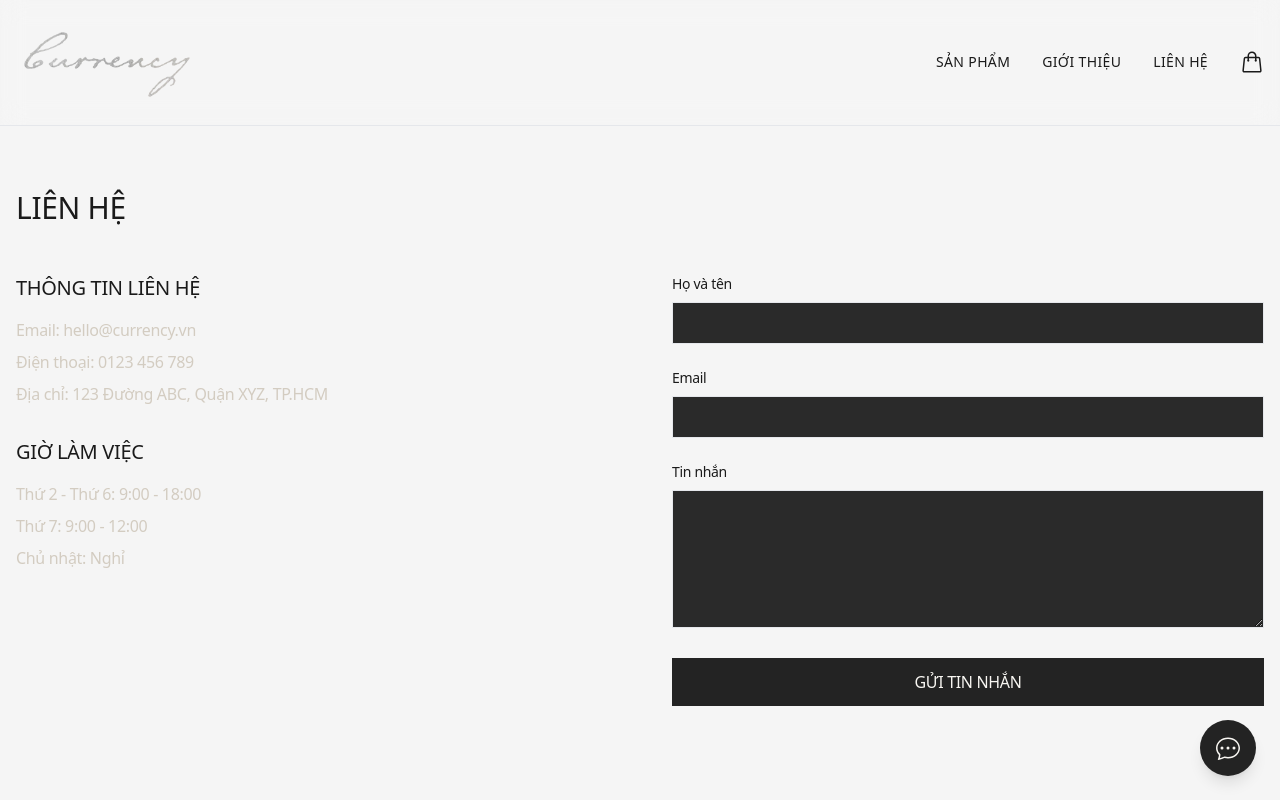
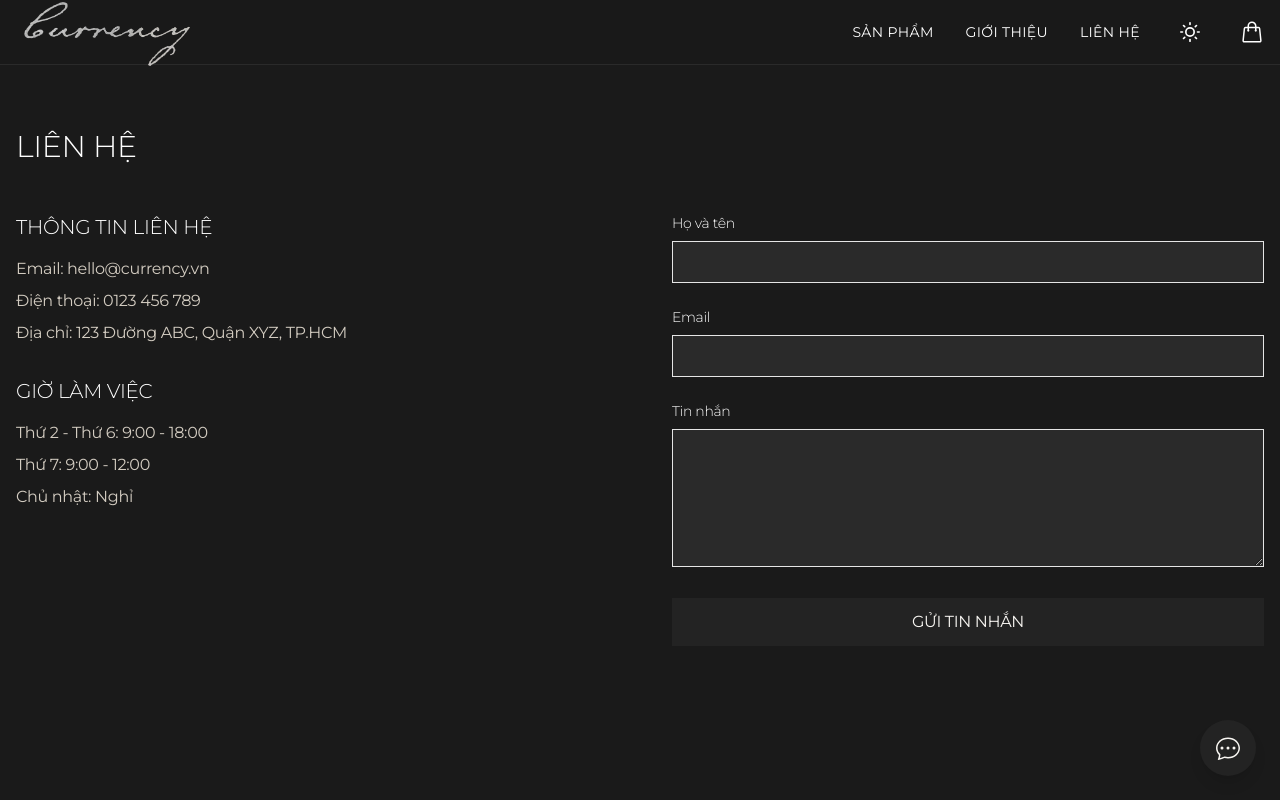
Before and after one commit to zaikaman/Currency.vn, a Next.js app: page /contact in a window 1280 px wide. Shown: the top 800 px of the page. Built offline with nearby package versions, Linux system fonts and the light colour scheme.

Commit message:
Thêm light/dark mode

```diff
--- a/src/app/contact/page.tsx
+++ b/src/app/contact/page.tsx
@@ -31,7 +31,7 @@ export default function ContactPage() {
               <input
                 type="text"
                 id="name"
-                className="w-full px-4 py-2 bg-[#2A2A2A] border border-vintage-black/10 focus:outline-none focus:border-accent"
+                className="w-full px-4 py-2 dark:bg-[#2A2A2A] bg-white dark:text-white text-black border border-light-border dark:border-vintage-black/10 focus:outline-none focus:border-accent"
               />
             </div>
             <div>
@@ -39,7 +39,7 @@ export default function ContactPage() {
               <input
                 type="email"
                 id="email"
-                className="w-full px-4 py-2 bg-[#2A2A2A] border border-vintage-black/10 focus:outline-none focus:border-accent"
+                className="w-full px-4 py-2 dark:bg-[#2A2A2A] bg-white dark:text-white text-black border border-light-border dark:border-vintage-black/10 focus:outline-none focus:border-accent"
               />
             </div>
             <div>
@@ -47,7 +47,7 @@ export default function ContactPage() {
               <textarea
                 id="message"
                 rows={5}
-                className="w-full px-4 py-2 bg-[#2A2A2A] border border-vintage-black/10 focus:outline-none focus:border-accent"
+                className="w-full px-4 py-2 dark:bg-[#2A2A2A] bg-white dark:text-white text-black border border-light-border dark:border-vintage-black/10 focus:outline-none focus:border-accent"
               ></textarea>
             </div>
             <button
--- a/src/app/layout.tsx
+++ b/src/app/layout.tsx
@@ -8,6 +8,7 @@ import { Toaster } from 'react-hot-toast';
 import { Analytics } from '@vercel/analytics/react';
 import { SpeedInsights } from '@vercel/speed-insights/next';
 import Chatbot from "@/components/ui/Chatbot";
+import { ThemeProvider } from '@/contexts/ThemeContext';
 
 const montserrat = Montserrat({
   subsets: ['vietnamese'],
@@ -55,9 +56,11 @@ export default function RootLayout({
   children: React.ReactNode
 }) {
   return (
-    <html lang="vi">
-      <body>
+    <html lang="vi" suppressHydrationWarning>
+      <body className={montserrat.className}>
+        <ThemeProvider>
           <CartProvider>
+            <div className="min-h-screen bg-white dark:bg-[#1A1A1A] text-light-text dark:text-white transition-colors">
               <Header />
               <main>{children}</main>
               <Footer />
@@ -73,7 +76,9 @@ export default function RootLayout({
               />
               <SpeedInsights />
               <Analytics />
+            </div>
           </CartProvider>
+        </ThemeProvider>
       </body>
     </html>
   );
--- a/src/app/products/page.tsx
+++ b/src/app/products/page.tsx
@@ -120,7 +120,7 @@ export default function ProductsPage() {
                   placeholder="Tìm kiếm sản phẩm..."
                   value={searchQuery}
                   onChange={(e) => setSearchQuery(e.target.value)}
-                  className="w-full px-4 py-2 pl-10 bg-[#2A2A2A] border border-vintage-black/10 focus:outline-none focus:border-accent"
+                  className="w-full px-4 py-2 pl-10 dark:bg-[#2A2A2A] bg-white dark:text-white text-black border border-light-border dark:border-vintage-black/10 focus:outline-none focus:border-accent"
                 />
                 <svg
                   xmlns="http://www.w3.org/2000/svg"
--- a/src/components/layout/Header.tsx
+++ b/src/components/layout/Header.tsx
@@ -5,12 +5,11 @@ import Image from "next/image";
 import logo from "/public/images/logo.png";
 import { useState, useEffect } from "react";
 import { useCartActions } from "@/hooks/useCart";
+import ThemeToggle from '@/components/ui/ThemeToggle';
+import CartButton from "@/components/ui/CartButton";
 
 export default function Header() {
   const [isMenuOpen, setIsMenuOpen] = useState(false);
-  const { cart } = useCartActions();
-
-  const cartItemsCount = cart.items.reduce((total, item) => total + item.quantity, 0);
 
   useEffect(() => {
     if (isMenuOpen) {
@@ -21,8 +20,10 @@ export default function Header() {
   }, [isMenuOpen]);
 
   return (
-    <header className="py-4 md:py-6 px-4 border-b border-vintage-black/10 sticky top-0 bg-background/80 backdrop-blur-md z-40">
-      <nav className="max-w-7xl mx-auto flex justify-between items-center relative">
+    <header className="sticky top-0 z-50 bg-white/80 dark:bg-[#1A1A1A]/80 backdrop-blur-md border-b border-light-border dark:border-dark-border">
+      <div className="max-w-7xl mx-auto px-4">
+        <div className="flex items-center justify-between h-16">
+          {/* Logo */}
           <Link href="/" className="flex items-center gap-2">
             <Image
               src={logo}
@@ -44,30 +45,14 @@ export default function Header() {
             <Link href="/contact" className="hover:text-accent transition-colors">
               LIÊN HỆ
             </Link>
-          <Link href="/cart" className="hover:text-accent transition-colors relative">
-            <svg xmlns="http://www.w3.org/2000/svg" fill="none" viewBox="0 0 24 24" strokeWidth={1.5} stroke="currentColor" className="w-6 h-6">
-              <path strokeLinecap="round" strokeLinejoin="round" d="M15.75 10.5V6a3.75 3.75 0 10-7.5 0v4.5m11.356-1.993l1.263 12c.07.665-.45 1.243-1.119 1.243H4.25a1.125 1.125 0 01-1.12-1.243l1.264-12A1.125 1.125 0 015.513 7.5h12.974c.576 0 1.059.435 1.119 1.007zM8.625 10.5a.375.375 0 11-.75 0 .375.375 0 01.75 0zm7.5 0a.375.375 0 11-.75 0 .375.375 0 01.75 0z" />
-            </svg>
-            {cartItemsCount > 0 && (
-              <span className="absolute -top-2 -right-2 bg-accent text-white text-xs w-5 h-5 rounded-full flex items-center justify-center">
-                {cartItemsCount}
-              </span>
-            )}
-          </Link>
+            <ThemeToggle />
+            <CartButton />
           </div>
 
           {/* Mobile Menu Button */}
           <div className="flex items-center gap-6 md:hidden">
-          <Link href="/cart" className="relative">
-            <svg xmlns="http://www.w3.org/2000/svg" fill="none" viewBox="0 0 24 24" strokeWidth={1.5} stroke="currentColor" className="w-6 h-6">
-              <path strokeLinecap="round" strokeLinejoin="round" d="M15.75 10.5V6a3.75 3.75 0 10-7.5 0v4.5m11.356-1.993l1.263 12c.07.665-.45 1.243-1.119 1.243H4.25a1.125 1.125 0 01-1.12-1.243l1.264-12A1.125 1.125 0 015.513 7.5h12.974c.576 0 1.059.435 1.119 1.007zM8.625 10.5a.375.375 0 11-.75 0 .375.375 0 01.75 0zm7.5 0a.375.375 0 11-.75 0 .375.375 0 01.75 0z" />
-            </svg>
-            {cartItemsCount > 0 && (
-              <span className="absolute -top-2 -right-2 bg-accent text-white text-xs w-5 h-5 rounded-full flex items-center justify-center">
-                {cartItemsCount}
-              </span>
-            )}
-          </Link>
+            <ThemeToggle />
+            <CartButton />
             <button
               onClick={() => setIsMenuOpen(!isMenuOpen)}
               className="p-2 transition-colors hover:bg-vintage-black/5 rounded-full"
@@ -118,7 +103,8 @@ export default function Header() {
               onClick={() => setIsMenuOpen(false)}
             />
           )}
-      </nav>
+        </div>
+      </div>
     </header>
   );
 }
--- /dev/null
+++ b/src/components/ui/CartButton.tsx
@@ -0,0 +1,33 @@
+"use client";
+
+import { useCartActions } from "@/hooks/useCart";
+import Link from "next/link";
+
+export default function CartButton() {
+  const { cart } = useCartActions();
+  const cartItemsCount = cart.items.reduce((total, item) => total + item.quantity, 0);
+
+  return (
+    <Link href="/cart" className="hover:text-accent transition-colors relative">
+      <svg
+        xmlns="http://www.w3.org/2000/svg"
+        fill="none"
+        viewBox="0 0 24 24"
+        strokeWidth={1.5}
+        stroke="currentColor"
+        className="w-6 h-6"
+      >
+        <path
+          strokeLinecap="round"
+          strokeLinejoin="round"
+          d="M15.75 10.5V6a3.75 3.75 0 10-7.5 0v4.5m11.356-1.993l1.263 12c.07.665-.45 1.243-1.119 1.243H4.25a1.125 1.125 0 01-1.12-1.243l1.264-12A1.125 1.125 0 015.513 7.5h12.974c.576 0 1.059.435 1.119 1.007zM8.625 10.5a.375.375 0 11-.75 0 .375.375 0 01.75 0zm7.5 0a.375.375 0 11-.75 0 .375.375 0 01.75 0z"
+        />
+      </svg>
+      {cartItemsCount > 0 && (
+        <span className="absolute -top-2 -right-2 bg-accent text-white text-xs w-5 h-5 rounded-full flex items-center justify-center">
+          {cartItemsCount}
+        </span>
+      )}
+    </Link>
+  );
+}
--- a/src/components/ui/Chatbot.tsx
+++ b/src/components/ui/Chatbot.tsx
@@ -55,7 +55,7 @@ export default function Chatbot() {
   return (
     <div className="fixed bottom-6 right-6 z-50">
       {isOpen ? (
-        <div className="bg-background border border-vintage-black/10 rounded-lg shadow-lg w-[350px] h-[500px] flex flex-col">
+        <div className="bg-light-bg dark:bg-[#1A1A1A] border border-light-border dark:border-dark-border rounded-lg shadow-lg w-[350px] h-[500px] flex flex-col">
           <div className="p-4 border-b border-vintage-black/10 flex justify-between items-center">
             <h3 className="font-montserrat">Currency VN Support</h3>
             <button
@@ -106,12 +106,12 @@ export default function Chatbot() {
                 value={input}
                 onChange={(e) => setInput(e.target.value)}
                 placeholder="Nhập tin nhắn..."
-                className="flex-1 px-4 py-2 bg-[#2A2A2A] border border-vintage-black/10 rounded-lg focus:outline-none focus:border-accent"
+                className="w-full px-4 py-2 bg-light-bg dark:bg-[#2A2A2A] border border-light-border dark:border-vintage-black/10 focus:outline-none focus:border-accent"
               />
               <button
                 type="submit"
                 disabled={isLoading}
-                className="px-4 py-2 bg-vintage-black text-vintage-white rounded-lg hover:bg-accent transition-colors disabled:opacity-50"
+                className="w-full px-8 py-3 bg-light-text dark:bg-vintage-black text-light-bg dark:text-vintage-white hover:bg-accent transition-colors"
               >
                 <FaRegPaperPlane />
               </button>
@@ -121,7 +121,7 @@ export default function Chatbot() {
       ) : (
         <button
           onClick={() => setIsOpen(true)}
-          className="bg-vintage-black text-vintage-white p-4 rounded-full hover:bg-accent transition-colors shadow-lg"
+          className="bg-light-text dark:bg-vintage-black text-light-bg dark:text-vintage-white p-4 rounded-full hover:bg-accent transition-colors shadow-lg"
         >
           <BsChatDots size={24} />
         </button>
--- a/src/components/ui/ProductFilters.tsx
+++ b/src/components/ui/ProductFilters.tsx
@@ -81,7 +81,7 @@ export default function ProductFilters({ onFilterChange }: FilterProps) {
         <select
           value={sortBy}
           onChange={(e) => handleFilterChange('sort', e.target.value)}
-          className="w-full px-4 py-2 bg-[#2A2A2A] border border-vintage-black/10 focus:outline-none focus:border-accent text-sm"
+          className="w-full px-4 py-2 dark:bg-[#2A2A2A] bg-white dark:text-white text-black border border-light-border dark:border-vintage-black/10 focus:outline-none focus:border-accent"
         >
           <option value="default">Mặc định</option>
           <option value="price-asc">Giá: Thấp đến cao</option>
--- /dev/null
+++ b/src/components/ui/ThemeToggle.tsx
@@ -0,0 +1,22 @@
+'use client';
+
+import { useTheme } from '@/contexts/ThemeContext';
+import { FiSun, FiMoon } from 'react-icons/fi';
+
+export default function ThemeToggle() {
+  const { theme, toggleTheme } = useTheme();
+
+  return (
+    <button
+      onClick={toggleTheme}
+      className="p-2 rounded-full hover:bg-accent/10 transition-colors"
+      aria-label="Toggle theme"
+    >
+      {theme === 'dark' ? (
+        <FiSun className="w-5 h-5" />
+      ) : (
+        <FiMoon className="w-5 h-5" />
+      )}
+    </button>
+  );
+}
--- /dev/null
+++ b/src/contexts/ThemeContext.tsx
@@ -0,0 +1,48 @@
+'use client';
+
+import { createContext, useContext, useEffect, useState } from 'react';
+
+type Theme = 'dark' | 'light';
+
+interface ThemeContextType {
+  theme: Theme;
+  toggleTheme: () => void;
+}
+
+const ThemeContext = createContext<ThemeContextType | undefined>(undefined);
+
+export function ThemeProvider({ children }: { children: React.ReactNode }) {
+  const [theme, setTheme] = useState<Theme>('dark');
+
+  useEffect(() => {
+    // Lấy theme từ localStorage hoặc system preference
+    const savedTheme = localStorage.getItem('theme') as Theme;
+    const systemTheme = window.matchMedia('(prefers-color-scheme: dark)').matches ? 'dark' : 'light';
+    setTheme(savedTheme || 'dark'); // Mặc định dark mode
+  }, []);
+
+  useEffect(() => {
+    // Cập nhật class cho document và lưu preference
+    document.documentElement.classList.remove('light', 'dark');
+    document.documentElement.classList.add(theme);
+    localStorage.setItem('theme', theme);
+  }, [theme]);
+
+  const toggleTheme = () => {
+    setTheme(prev => prev === 'dark' ? 'light' : 'dark');
+  };
+
+  return (
+    <ThemeContext.Provider value={{ theme, toggleTheme }}>
+      {children}
+    </ThemeContext.Provider>
+  );
+}
+
+export function useTheme() {
+  const context = useContext(ThemeContext);
+  if (context === undefined) {
+    throw new Error('useTheme must be used within a ThemeProvider');
+  }
+  return context;
+}
--- a/tailwind.config.js
+++ b/tailwind.config.js
@@ -1,5 +1,6 @@
 /** @type {import('tailwindcss').Config} */
 module.exports = {
+  darkMode: 'class',
   content: [
     "./src/pages/**/*.{js,ts,jsx,tsx,mdx}",
     "./src/components/**/*.{js,ts,jsx,tsx,mdx}",
@@ -14,6 +15,16 @@ module.exports = {
         muted: "var(--muted)",
         "vintage-black": "var(--vintage-black)",
         "vintage-white": "var(--vintage-white)",
+        'light-bg': '#FFFFFF',
+        'light-text': '#1A1A1A',
+        'light-muted': '#666666',
+        'light-accent': '#9A8A78',
+        'light-border': '#E5E5E5',
+        'dark-bg': '#1A1A1A',
+        'dark-text': '#FFFFFF',
+        'dark-muted': '#999999',
+        'dark-accent': '#9A8A78',
+        'dark-border': '#2A2A2A',
       },
       fontFamily: {
         playfair: ['var(--font-playfair)'],
```
Also changed, not shown: src/app/checkout/page.tsx (+6 -6 lines). Lines whose indentation alone changed are shown as unchanged.
